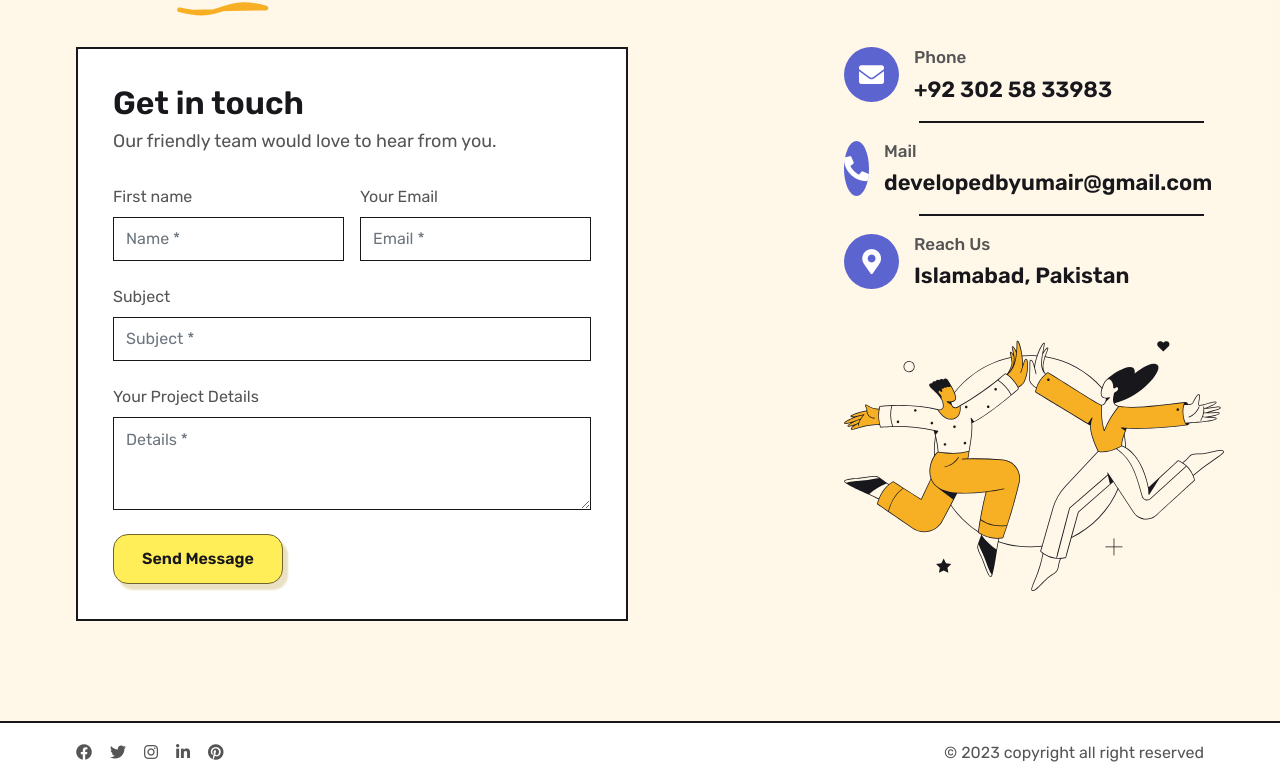
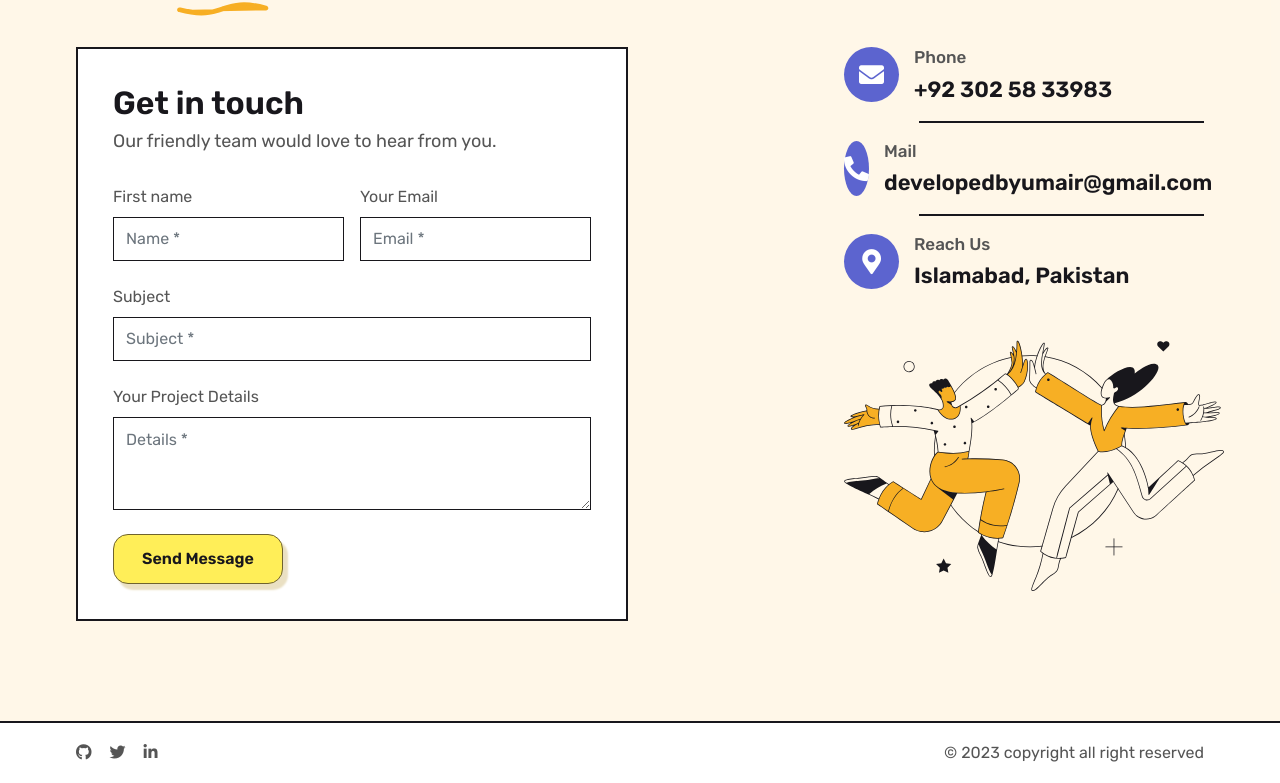
Before and after one commit to developedbyumair/Umair-Ali-01.github.io, a Next.js app: page / in a window 1280 px wide. Shown: the part 6012-6795 px from the top of the page. Built offline with nearby package versions, Linux system fonts and the light colour scheme.

Commit message:
Update Footer.js

```diff
--- a/src/components/Footer.js
+++ b/src/components/Footer.js
@@ -5,20 +5,14 @@ const Footer = () => {
         <div className="row align-items-center">
           <div className="col-md-6 py-2">
             <div className="nav justify-content-center justify-content-md-start">
-              <a href="#">
-                <i className="fab fa-facebook-f" />
+              <a href="https://github.com/developedbyumair" target="_blank">
+                <i className="fab fa-github" />
               </a>
-              <a href="#">
+              <a href="https://twitter.com/DevByUmair" target="_blank">
                 <i className="fab fa-twitter" />
               </a>
-              <a href="#">
-                <i className="fab fa-instagram" />
-              </a>
-              <a href="#">
+              <a href="https://www.linkedin.com/in/umairali5/" target="_blank">
                 <i className="fab fa-linkedin-in" />
-              </a>
-              <a href="#">
-                <i className="fab fa-pinterest" />
               </a>
             </div>
           </div>
```
